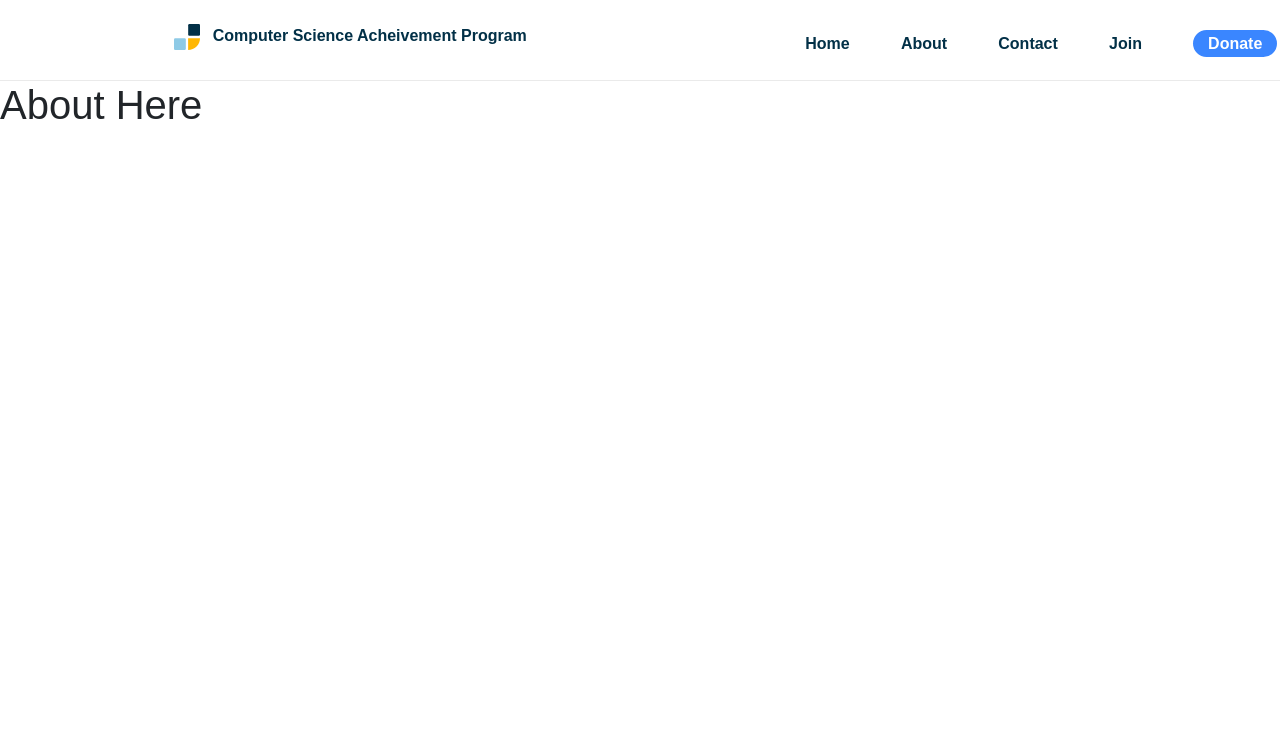
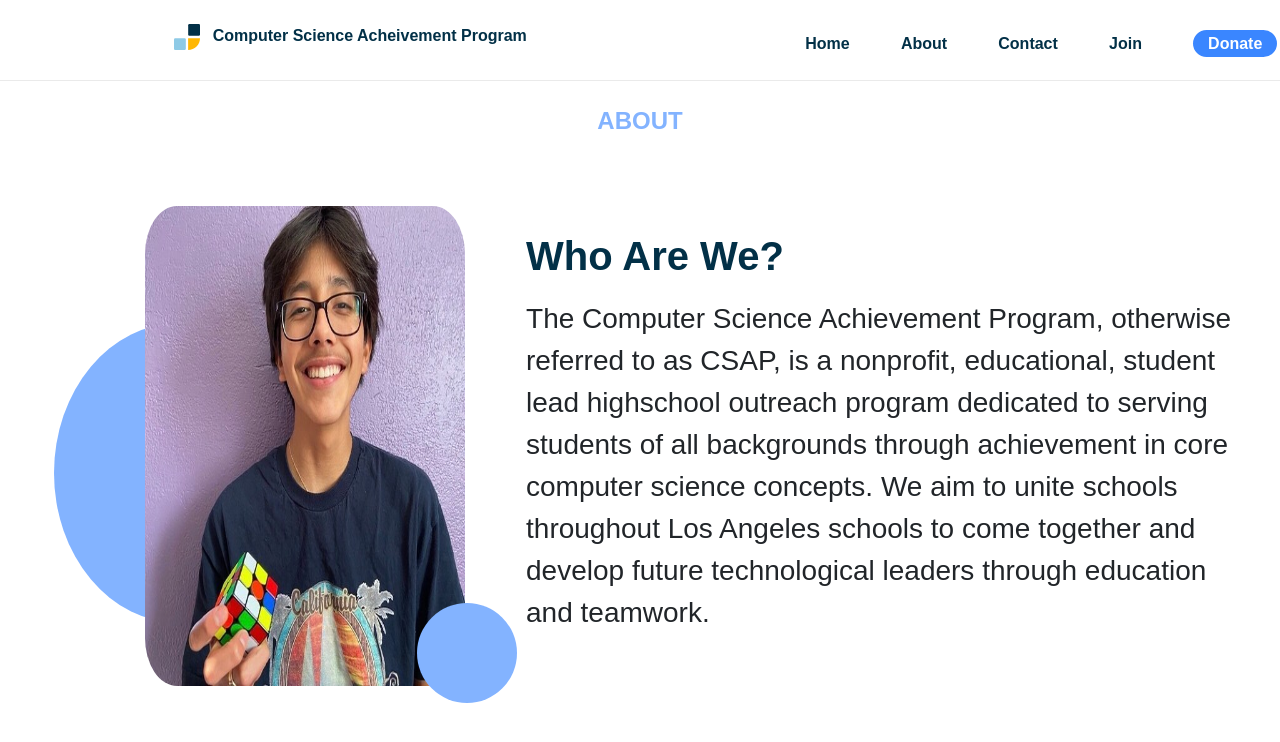
Before and after one commit to Achieve-CSAP/CSAP-Website, a React (Create React App) app: page /about in a window 1280 px wide. Shown: the top 742 px of the page. Built offline with nearby package versions, Linux system fonts and the light colour scheme; a web font is replaced by a local one.

Commit message:
Started on basic looks of About Page along with fixing warning messages in terminal

```diff
--- a/src/components/About/About.css
+++ b/src/components/About/About.css
@@ -0,0 +1,68 @@
+/* Text */
+#pageHeader {
+  color: #83b3ff;
+  text-align: center;
+  margin-left: auto;
+  margin-right: auto;
+  text-transform: uppercase;
+  font-weight: 650;
+  padding: 2%;
+}
+
+#sectionHeading {
+  color: #023047;
+  font-weight: 700;
+  margin-top: 7%;
+  margin-left: 15%;
+}
+
+#whoAreWe {
+  font-size: 28px;
+  margin-left: 15%;
+  width: 80%;
+  margin-top: 2%;
+}
+
+/* containers */
+#imageCol {
+  max-width: 30%;
+}
+
+/* Images */
+#aboutUsPhoto {
+  border-radius: 10%;
+  margin-left: 40%;
+  width: 25vw;
+  height: 60vh;
+  margin-top: 10%;
+  display: inline-block;
+}
+
+#shapes {
+  margin: auto;
+  display: block;
+  width: 45%;
+  height: 45%;
+}
+
+.circleOne {
+  height: 300px;
+  width: 250px;
+  background-color: #83b3ff;
+  border-radius: 50%;
+  /* display: inline-block; */
+  margin-top: -100%;
+  float: left;
+  margin-left: 15%;
+}
+
+.circleTwo {
+  height: 100px;
+  width: 100px;
+  background-color: #83b3ff;
+  border-radius: 50%;
+  display: inline-block;
+  margin-top: -95%;
+  /* float: right; */
+  margin-left: 115%;
+}
--- a/src/components/About/About.js
+++ b/src/components/About/About.js
@@ -1,10 +1,35 @@
-import React from 'react'
-
+import React from "react";
+import Row from "react-bootstrap/Row";
+import Col from "react-bootstrap/Col";
+import "./About.css";
+import AboutUsPhoto from "../../assets/Manuel_Headshot.jpeg";
 export default function About() {
-
-    return (
+  return (
     <div>
-        <h1>About Here</h1>
+      <div id="sectionOne">
+        <Row>
+          <h4 id="pageHeader">About </h4>
+        </Row>
+        <Row>
+          <Col id="imageCol">
+            <img src={AboutUsPhoto} id="aboutUsPhoto" alt="CSAP Foundeer" />
+            <span className="circleOne" />
+            <span className="circleTwo" />
+          </Col>
+          <Col>
+            <h1 id="sectionHeading"> Who Are We?</h1>
+            <p id="whoAreWe">
+              The Computer Science Achievement Program, otherwise referred to as
+              CSAP, is a nonprofit, educational, student lead highschool
+              outreach program dedicated to serving students of all backgrounds
+              through achievement in core computer science concepts. We aim to
+              unite schools throughout Los Angeles schools to come together and
+              develop future technological leaders through education and
+              teamwork.
+            </p>
+          </Col>
+        </Row>
+      </div>
     </div>
-    )
+  );
 }
--- a/src/components/Home/Home.js
+++ b/src/components/Home/Home.js
@@ -1,36 +1,46 @@
 import React from "react";
-import './Home.css'
+import "./Home.css";
 import Row from "react-bootstrap/Row";
 import Col from "react-bootstrap/Col";
-import studentsWorking from "../../assets/studentsWorking.png"
-import shapesImage from "../../assets/Shapes.jpg"
+import studentsWorking from "../../assets/studentsWorking.png";
+import shapesImage from "../../assets/Shapes.jpg";
 
 export default function Home() {
-
   return (
     <div>
       <Row>
         <Col>
-                    <div class = "introContainers">
-                        <h3 id = "homeTextIntro">Building the future</h3>
-                        <h1 id = "mainHomeText">Experiential learning, hands-on experience,
-                            and civic engagement.</h1>
-                        <p>We are a non-profit on a mission to expose high
-                            school students in underserved communities to the
-                            field of <span id = "csText">Computer Science.</span>
+          <div class="introContainers">
+            <h3 id="homeTextIntro">Building the future</h3>
+            <h1 id="mainHomeText">
+              Experiential learning, hands-on experience, and civic engagement.
+            </h1>
+            <p>
+              We are a non-profit on a mission to expose high school students in
+              underserved communities to the field of{" "}
+              <span id="csText">Computer Science.</span>
             </p>
           </div>
-                    <div class = "introContainers">
-                        <button id = "learnMoreBtn">Learn More</button>
+          <div class="introContainers">
+            <button id="learnMoreBtn">Learn More</button>
             <button>Connect With Us</button>
-                        <button id = "donateBtn">Connect With Us</button>
+            <button id="donateBtn">Connect With Us</button>
           </div>
-                    <img class = "introContainers" id = "shapesImage" src={shapesImage} />
+          <img
+            class="introContainers"
+            id="shapesImage"
+            src={shapesImage}
+            alt="Shapes"
+          />
         </Col>
         <Col>
-                <img id = "keyImage"src= {studentsWorking} />
+          <img
+            id="keyImage"
+            src={studentsWorking}
+            alt="Students being productive"
+          />
         </Col>
       </Row>
     </div>
-    )
+  );
 }
--- a/src/components/Navbar/Navbar.js
+++ b/src/components/Navbar/Navbar.js
@@ -1,22 +1,24 @@
-import React from 'react';
+import React from "react";
 import Row from "react-bootstrap/Row";
 import Col from "react-bootstrap/Col";
 
 import "./Navbar.css";
 import { NavLink } from "react-router-dom";
 
-import logoIcon from  "../../assets/Logo.svg"
+import logoIcon from "../../assets/Logo.svg";
 
 export default function Navbar() {
   return (
-        <div id = "navContainer">
+    <div id="navContainer">
       <Row>
         <Col>
-                    <span><img id = "navIcon" src = {logoIcon}/></span>
-                    <span id = "navLogo">Computer Science Acheivement Program</span>
+          <span>
+            <img id="navIcon" src={logoIcon} alt="CSAP Logo" />
+          </span>
+          <span id="navLogo">Computer Science Acheivement Program</span>
         </Col>
         <Col>
-                <div id = "navLinkContainer">
+          <div id="navLinkContainer">
             <NavLink to="/" className="navItem">
               Home
             </NavLink>
@@ -29,12 +31,12 @@ export default function Navbar() {
             <NavLink to="/register" className="navItem">
               Join
             </NavLink>
-                    <NavLink id = "registerBtn" to="/donate" className="navItem">
+            <NavLink id="registerBtn" to="/donate" className="navItem">
               Donate
             </NavLink>
           </div>
         </Col>
       </Row>
     </div>
-    )
+  );
 }
```
Also changed, not shown: src/assets/Manuel_Headshot.jpeg (added), 1 other file (tests, documents, lock files or other folders). Lines whose indentation alone changed are shown as unchanged.
